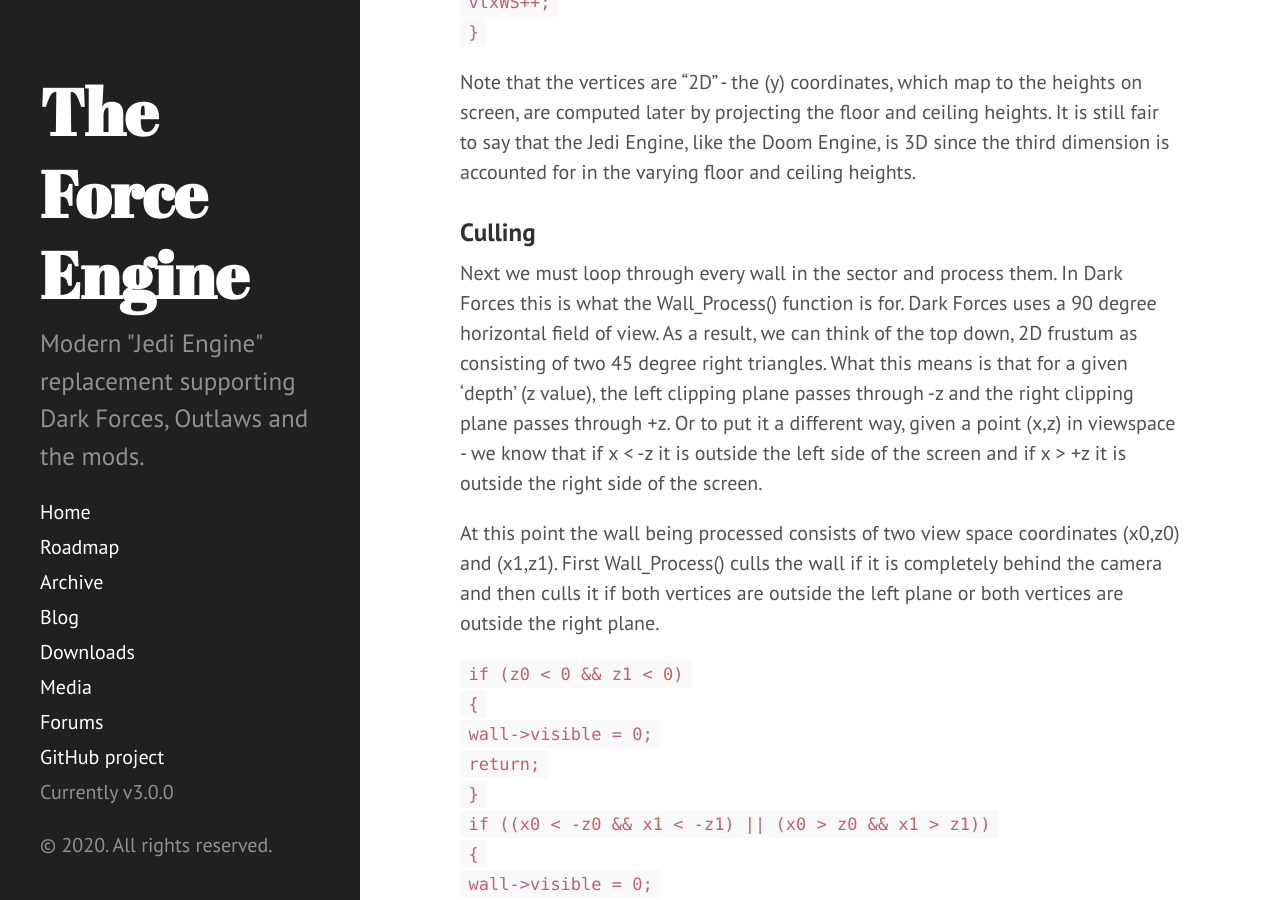
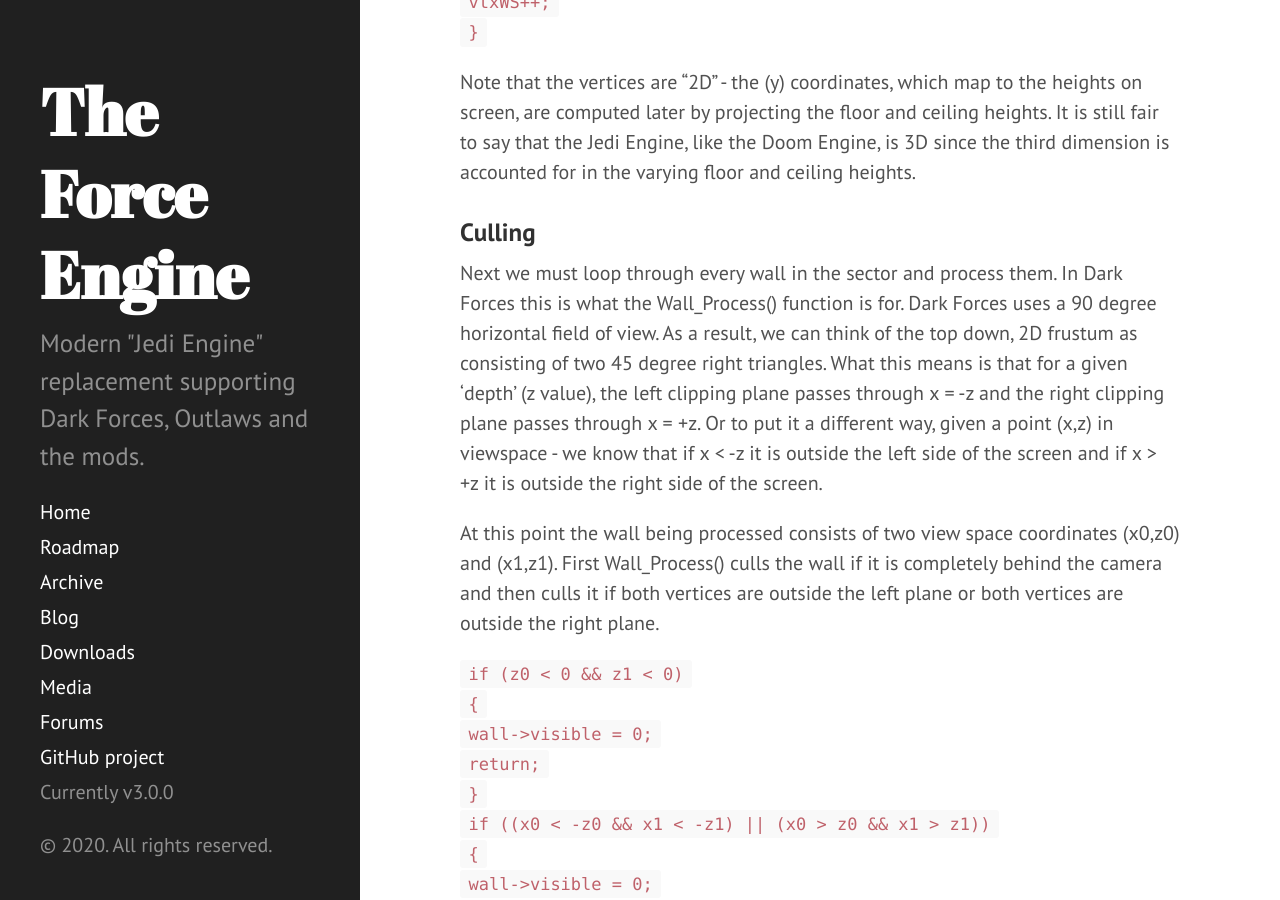
Before and after one commit to TheForceEngine/TheForceEngine.github.io, a Jekyll site: the page built from _posts/2020-05-16-DFRender1.md, in a window 1280 px wide and 900 px high, scrolled down 2506 px. Built offline with Jekyll 4.4.1, drawn with Linux system fonts in a browser that asks for light colours.

Commit message:
Slight clarification.

```diff
--- a/_posts/2020-05-16-DFRender1.md
+++ b/_posts/2020-05-16-DFRender1.md
@@ -44,7 +44,7 @@
 Note that the vertices are "2D" - the (y) coordinates, which map to the heights on screen, are computed later by projecting the floor and ceiling heights. It is still fair to say that the Jedi Engine, like the Doom Engine, is 3D since the third dimension is accounted for in the varying floor and ceiling heights.
 
 ### Culling
-Next we must loop through every wall in the sector and process them. In Dark Forces this is what the Wall_Process() function is for. Dark Forces uses a 90 degree horizontal field of view. As a result, we can think of the top down, 2D frustum as consisting of two 45 degree right triangles. What this means is that for a given 'depth' (z value), the left clipping plane passes through -z and the right clipping plane passes through +z. Or to put it a different way, given a point (x,z) in viewspace - we know that if x < -z it is outside the left side of the screen and if x > +z it is outside the right side of the screen.
+Next we must loop through every wall in the sector and process them. In Dark Forces this is what the Wall_Process() function is for. Dark Forces uses a 90 degree horizontal field of view. As a result, we can think of the top down, 2D frustum as consisting of two 45 degree right triangles. What this means is that for a given 'depth' (z value), the left clipping plane passes through x = -z and the right clipping plane passes through x = +z. Or to put it a different way, given a point (x,z) in viewspace - we know that if x < -z it is outside the left side of the screen and if x > +z it is outside the right side of the screen.
 
 At this point the wall being processed consists of two view space coordinates (x0,z0) and (x1,z1). First Wall_Process() culls the wall if it is completely behind the camera and then culls it if both vertices are outside the left plane or both vertices are outside the right plane.
 
```
